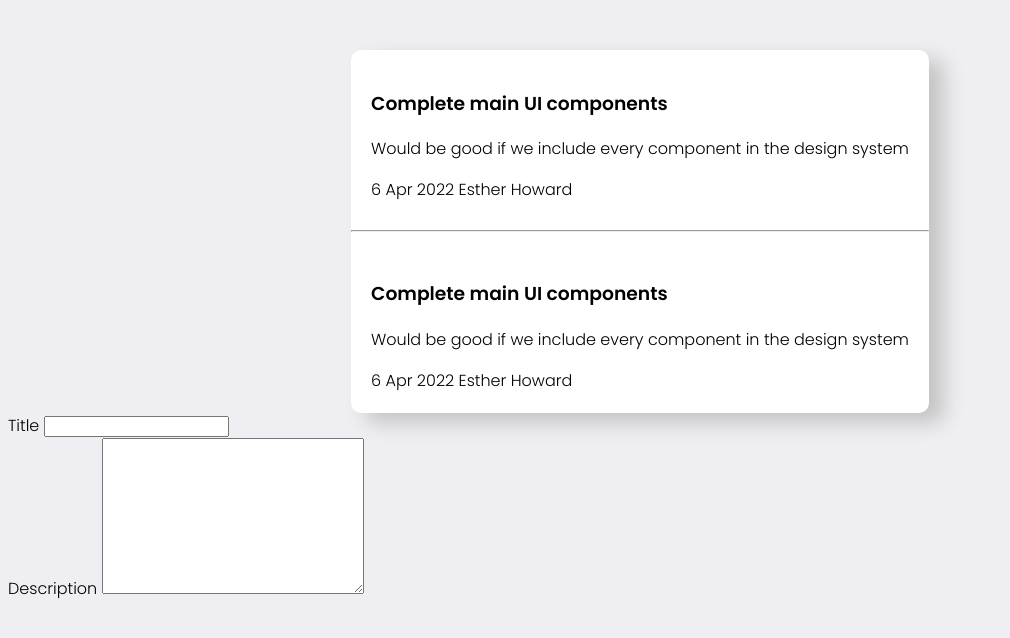
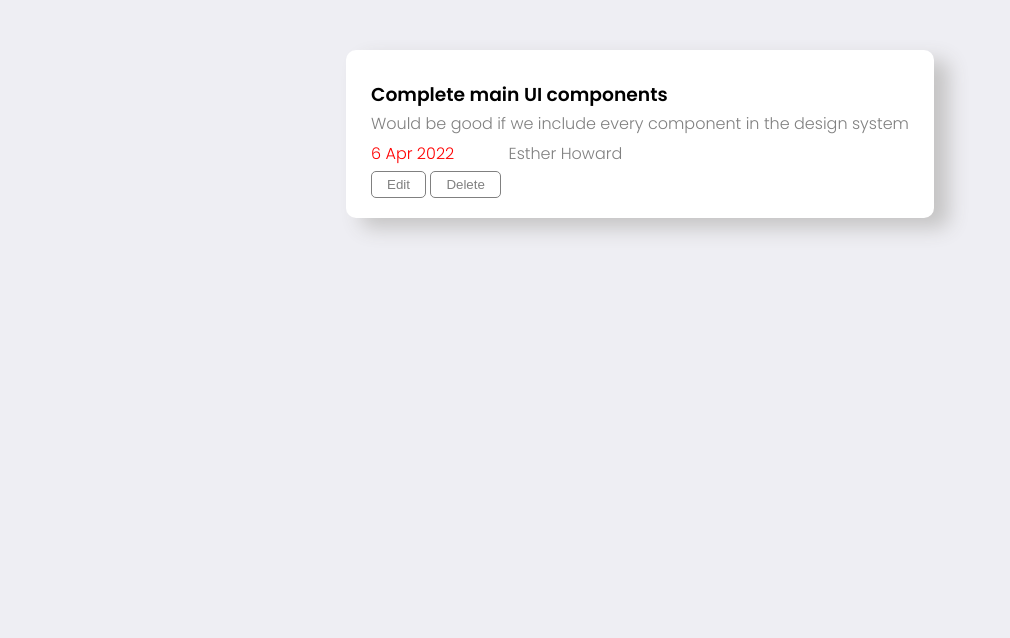
Before and after one commit to SydneyTechnologies/TodoApp, a Django app: page / in a window 1280 px wide. Shown: the top 638 px of the page, without its empty margins (0-1010 px from the left). Run offline with Django 4.2, Linux system fonts and the light colour scheme.

Commit message:
creating the html and styling with css - todoitem created

```diff
--- a/static/main.css
+++ b/static/main.css
@@ -12,7 +12,43 @@ body{
     margin-right: auto;
     margin-top: 50px;
 }
+h3{
+    margin-top: 10px;
+    margin-bottom: 0px;
+}
+hr{
+    width: 95%;
 
+}
 .todo-item{
-    padding: 20px
+    padding-left: 25px;
+    padding-right: 25px;
+    padding-top: 20px;
+    padding-bottom: 20px;
 }
+.descript{
+    color: grey;
+    margin-top: 2px;
+    margin-bottom: 5px;
+}
+.extra-items{
+    display:inline-block;
+    padding-right: 50px;
+}
+.date{
+    color: red;
+}
+.assignee{
+    color: grey;
+}
+.btn{
+    margin-top: 5px;
+    padding-left: 15px;
+    padding-right: 15px;
+    padding-top: 5px;
+    padding-bottom: 5px;
+    background-color: transparent;
+    border: solid 1px gray;
+    color: gray;
+    border-radius: 5px;
+}
--- a/templates/todo.html
+++ b/templates/todo.html
@@ -4,33 +4,15 @@
 <div class="todo-wrapper">
     <div class="todo-item">
         <h3>Complete main UI components</h3>
-        <p>
-            Would be good if we include every component in the design system
-        </p>
-        <span>6 Apr 2022</span>
-        <span> Esther Howard</span>
+        <p class="descript"> Would be good if we include every component in the design system</p>
+
+        <div class="Extra">
+            <span class="extra-items date">6 Apr 2022</span>
+            <span class="extra-items assignee"> Esther Howard</span>
+        </div>
+        <button class="btn edit">Edit</button>
+        <button class="btn delete">Delete</button>
     </div>
-    <hr>
-
-    <div class="todo-item">
-        <h3>Complete main UI components</h3>
-        <p>
-            Would be good if we include every component in the design system
-        </p>
-        <span>6 Apr 2022</span>
-        <span> Esther Howard</span>
-    </div>
-
 </div>
 
-<div class="todo-create">
-    <form action="">
-        <label for="">Title</label>
-        <input type="text">
-        <br>
-        <label for="">Description</label>
-        <textarea name="" id="" cols="30" rows="10"></textarea>
-    </form>
-
-</div>
 {% endblock content%}
```
